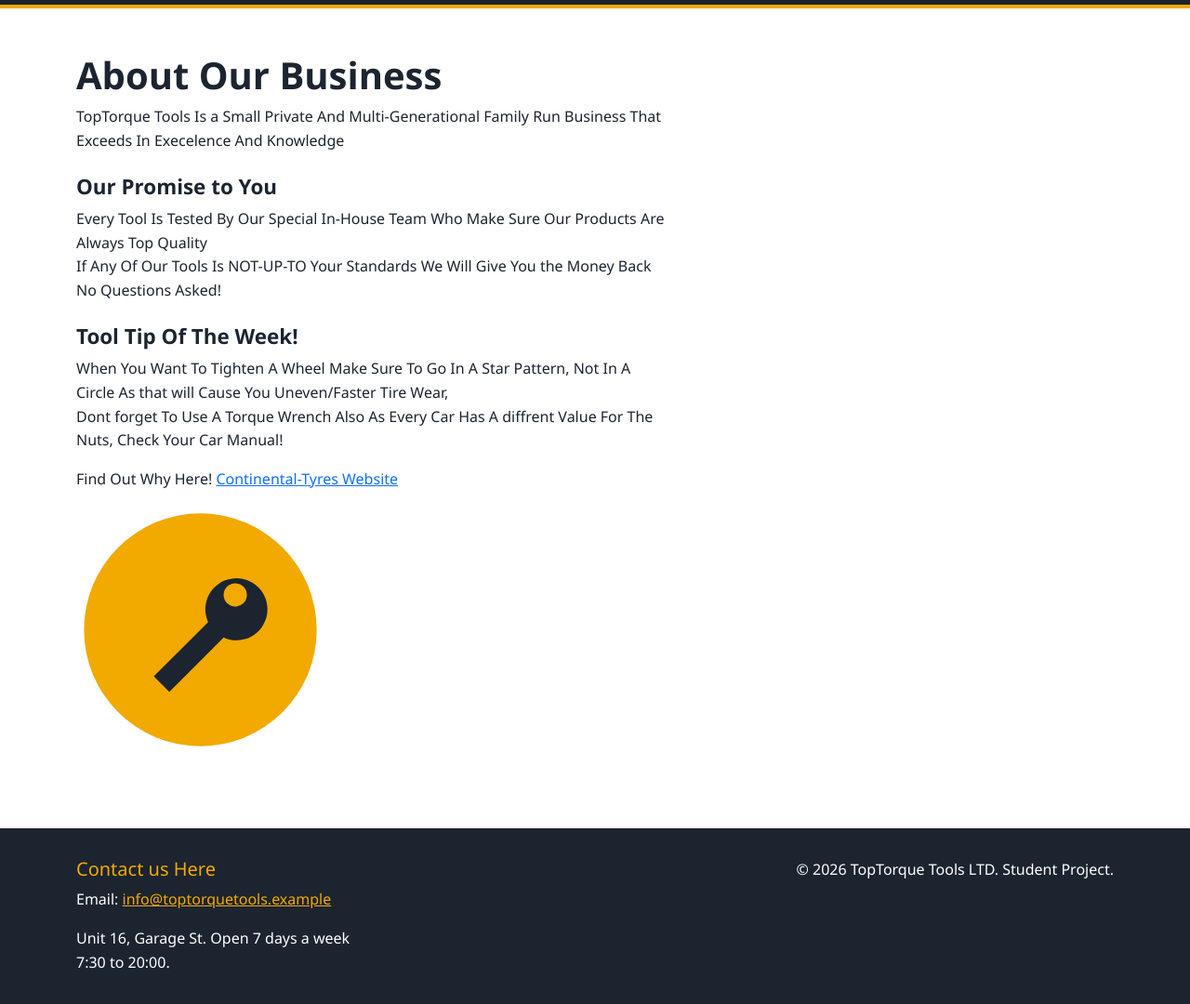
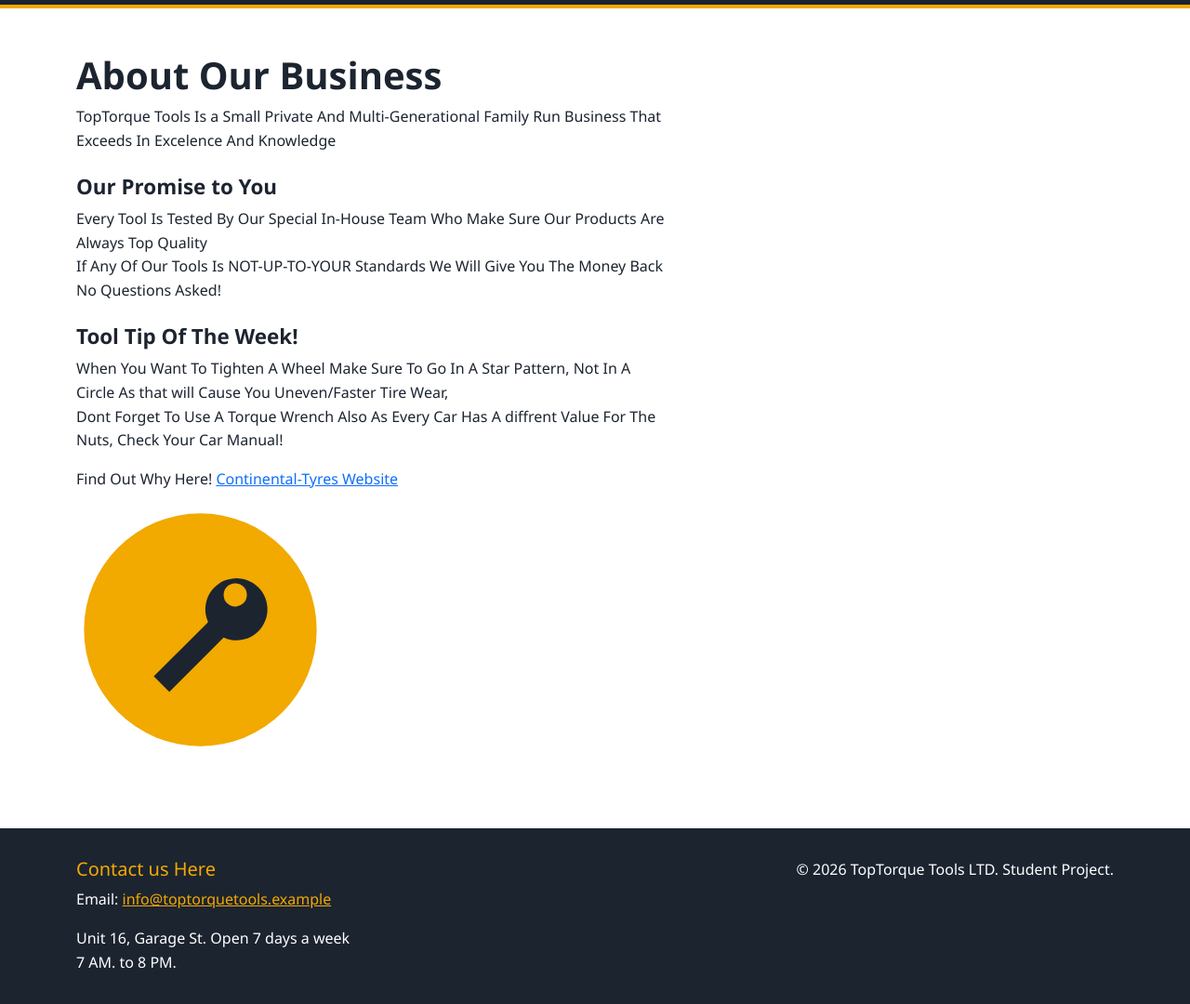
Before and after one commit to Wojtek-Uber/my_project_web, a plain HTML site: page about.html in a window 1280 px wide. Shown: the part 61-1141 px from the top of the page at 93% size. Drawn offline with nearby package versions, Linux system fonts and the light colour scheme.

Commit message:
fixed the time and spelling errors

```diff
--- a/about.html
+++ b/about.html
@@ -52,13 +52,13 @@
   <div class="row g-4 align-items-centre">
     <div class="col-12 col-md-7">
       <h1>About Our Business</h1>
-      <p>TopTorque Tools Is a Small Private And Multi-Generational Family Run Business That Exceeds In Execelence And Knowledge</p>
+      <p>TopTorque Tools Is a Small Private And Multi-Generational Family Run Business That Exceeds In Excelence And Knowledge</p>
       <h2>Our Promise to You</h2>
       <p>Every Tool Is Tested By Our Special  In-House Team Who Make Sure Our Products Are Always Top Quality
-         <br> If Any Of Our Tools Is NOT-UP-TO Your Standards We Will Give You the Money Back No Questions Asked!</p>
+         <br> If Any Of Our Tools Is NOT-UP-TO-YOUR Standards We Will Give You The Money Back No Questions Asked!</p>
       <h2>Tool Tip Of The Week!</h2>
       <p>When You Want To Tighten A Wheel Make Sure To Go In A Star Pattern, Not In A Circle As that will Cause You Uneven/Faster Tire Wear,
-        <br> Dont forget To Use A Torque Wrench Also As Every Car Has A diffrent Value For The Nuts, Check Your Car Manual!</p>
+        <br> Dont Forget To Use A Torque Wrench Also As Every Car Has A diffrent Value For The Nuts, Check Your Car Manual!</p>
         <!-- REQUIRED EXTERNAL LINK OPEN IN NEW BROWSER -->
         <p>Find Out Why Here!
         <a href="https://www.continental-tyres.co.uk/tyre-knowledge/retorquing-wheels/" target="_blank" rel="noopener">
@@ -80,7 +80,7 @@
 
         <!-- EMAIL HYPERLINK -->
           <p>Email: <a href="info@toptorquetools.example">info@toptorquetools.example</a></p>
-          <p>Unit 16, Garage St. Open 7 days a week <br> 7:30 to 20:00.</p>
+          <p>Unit 16, Garage St. Open 7 days a week <br> 7 AM. to 8 PM.</p>
         </div>
         <div class="col-12 col-md-6 text-md-end">
           <p>&copy; 2026 TopTorque Tools LTD. Student Project.</p>
```
